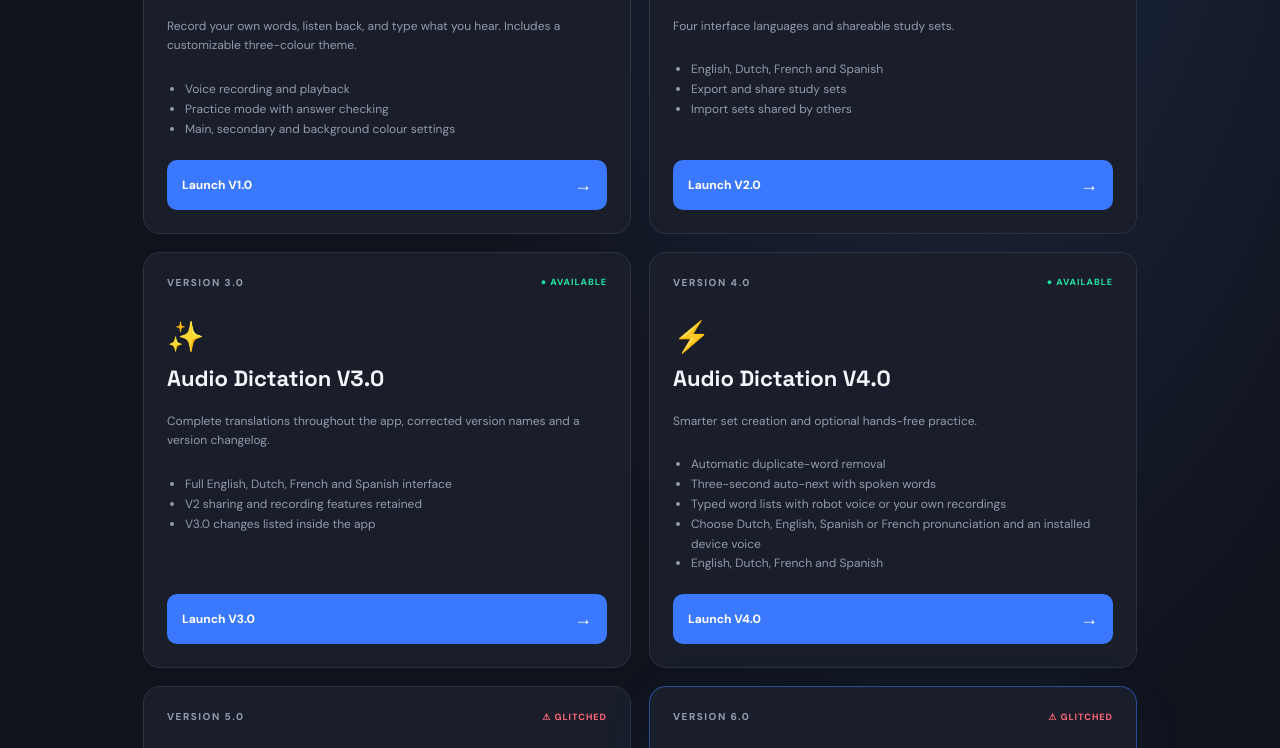
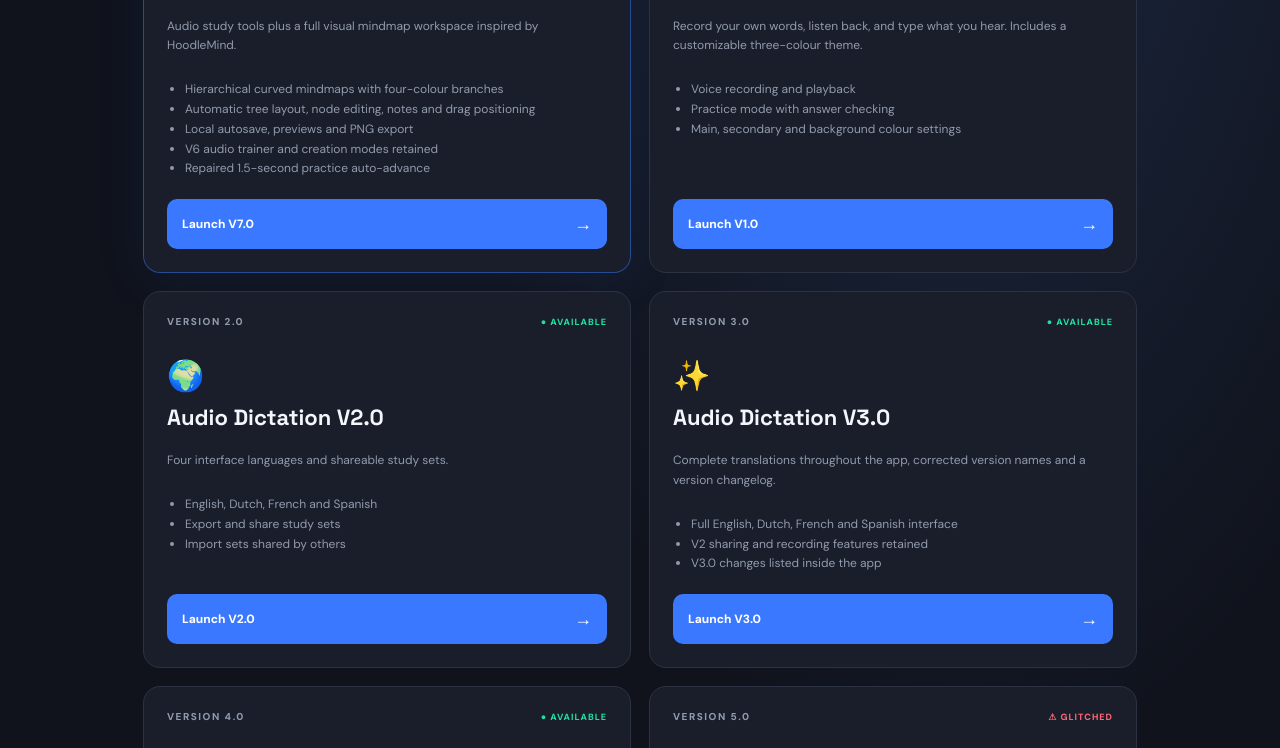
Before and after one commit to raphaellippens-jpg/Studie-dictee-hulp, a plain HTML site: page index.html in a window 1280 px wide. Shown: the part 522-1270 px from the top of the page. Drawn offline with Linux system fonts and the light colour scheme.

Commit message:
Add files via upload

```diff
--- a/index.html
+++ b/index.html
@@ -7,7 +7,7 @@
 <header class="hub-header"><div class="brand"><span class="brand-mark">S</span><span>Study<span class="accent">Sonic</span><small>YOUR AUDIO STUDY LAB</small></span></div><span class="hub-tag">VERSION HUB</span></header>
 <section class="welcome"><p class="eyebrow">WELCOME BACK</p><h1>Choose your <span class="accent">experience.</span></h1><p class="intro">All StudySonic versions live here. Open the version you want to use — no separate repository needed.</p></section>
 <section class="versions">
-<article class="version-card"><div class="card-top"><span class="version-number">VERSION 1.0</span><span class="status">● AVAILABLE</span></div><div class="version-icon">🎧</div><h2>Audio Dictation V1.0</h2><p>Record your own words, listen back, and type what you hear. Includes a customizable three-colour theme.</p><ul><li>Voice recording and playback</li><li>Practice mode with answer checking</li><li>Main, secondary and background colour settings</li></ul><a class="launch" href="v1.html">Launch V1.0 <span>→</span></a></article>
+<article class="version-card current"><div class="card-top"><span class="version-number">VERSION 7.0</span><span class="status">● CURRENT</span></div><div class="version-icon">🧠</div><h2>StudySonic V7.0</h2><p>Audio study tools plus a full visual mindmap workspace inspired by HoodleMind.</p><ul><li>Hierarchical curved mindmaps with four-colour branches</li><li>Automatic tree layout, node editing, notes and drag positioning</li><li>Local autosave, previews and PNG export</li><li>V6 audio trainer and creation modes retained</li><li>Repaired 1.5-second practice auto-advance</li></ul><a class="launch" href="v7.html">Launch V7.0 <span>→</span></a></article><article class="version-card"><div class="card-top"><span class="version-number">VERSION 1.0</span><span class="status">● AVAILABLE</span></div><div class="version-icon">🎧</div><h2>Audio Dictation V1.0</h2><p>Record your own words, listen back, and type what you hear. Includes a customizable three-colour theme.</p><ul><li>Voice recording and playback</li><li>Practice mode with answer checking</li><li>Main, secondary and background colour settings</li></ul><a class="launch" href="v1.html">Launch V1.0 <span>→</span></a></article>
 <article class="version-card"><div class="card-top"><span class="version-number">VERSION 2.0</span><span class="status">● AVAILABLE</span></div><div class="version-icon">🌍</div><h2>Audio Dictation V2.0</h2><p>Four interface languages and shareable study sets.</p><ul><li>English, Dutch, French and Spanish</li><li>Export and share study sets</li><li>Import sets shared by others</li></ul><a class="launch" href="v2.html">Launch V2.0 <span>→</span></a></article>
 <article class="version-card"><div class="card-top"><span class="version-number">VERSION 3.0</span><span class="status">● AVAILABLE</span></div><div class="version-icon">✨</div><h2>Audio Dictation V3.0</h2><p>Complete translations throughout the app, corrected version names and a version changelog.</p><ul><li>Full English, Dutch, French and Spanish interface</li><li>V2 sharing and recording features retained</li><li>V3.0 changes listed inside the app</li></ul><a class="launch" href="v3.html">Launch V3.0 <span>→</span></a></article>
 <article class="version-card"><div class="card-top"><span class="version-number">VERSION 4.0</span><span class="status">● AVAILABLE</span></div><div class="version-icon">⚡</div><h2>Audio Dictation V4.0</h2><p>Smarter set creation and optional hands-free practice.</p><ul><li>Automatic duplicate-word removal</li><li>Three-second auto-next with spoken words</li><li>Typed word lists with robot voice or your own recordings</li><li>Choose Dutch, English, Spanish or French pronunciation and an installed device voice</li><li>English, Dutch, French and Spanish</li></ul><a class="launch" href="v4.html">Launch V4.0 <span>→</span></a></article><article class="version-card"><div class="card-top"><span class="version-number">VERSION 5.0</span><span class="status glitched">⚠ GLITCHED</span></div><div class="version-icon">🎙️</div><h2>Audio Dictation V5.0</h2><p>Glitched edition. Some set-creation controls do not work correctly. Use V6.0 instead.</p><ul><li>Robot voice or your own voice creation popup</li><li>Hands-free playback toggle</li><li>Auto-advance 1.5 seconds after a correct answer</li><li>Keyboard-friendly iPad practice</li><li>English, Dutch, French and Spanish</li></ul><a class="launch launch-warning" href="v5.html">Open V5.0 anyway <span>→</span></a></article>
```
Also changed, not shown: README.txt.
